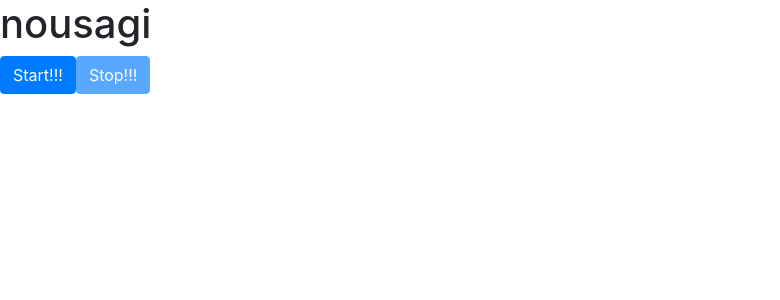
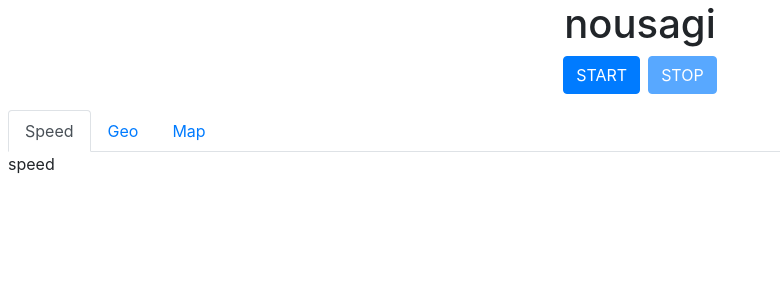
Before and after one commit to uyupun-archive/nousagi, a React (Create React App) app: page / in a window 1280 px wide. Shown: the top 300 px of the page, without its empty margins (0-780 px from the left). Built offline with nearby package versions, Linux system fonts and the light colour scheme.

Commit message:
Fix bug & Modify design

```diff
--- a/package.json
+++ b/package.json
@@ -22,7 +22,7 @@
     "build": "react-scripts build",
     "test": "react-scripts test",
     "eject": "react-scripts eject",
-    "ngrok": "ngrok http 3000"
+    "ext": "ngrok http 3000"
   },
   "eslintConfig": {
     "extends": "react-app"
--- a/src/pages/top/index.tsx
+++ b/src/pages/top/index.tsx
@@ -17,10 +17,8 @@ const Top = () => {
 
   useEffect(() => {
     if (navigator.geolocation) {
-      //Geolocation APIを利用できる環境向けの処理
       setIsGeolocation(true);
     } else {
-      //Geolocation APIを利用できない環境向けの処理
       setIsGeolocation(false);
     }
   }, []);
@@ -28,13 +26,10 @@ const Top = () => {
   if (!isGeolocation) return <Fragment/>;
 
   const start = () => {
-    console.log("Start!!!");
-    if (isGeolocation) {
+    if (!isGeolocation) return;
     setDisabled(true);
-      // navigator.geolocation.getCurrentPosition(success, fail);
     const watchId = navigator.geolocation.watchPosition(success, fail);
     setWatchId(watchId);
-    }
   };
 
   const stop = () => {
@@ -43,7 +38,6 @@ const Top = () => {
   };
 
   const success = (pos: any) => {
-    console.log(pos);
     setLatitudes(pushValue(latitudesRef.current, pos.coords.latitude));
     setLongitudes(pushValue(longitudesRef.current, pos.coords.longitude));
   };
@@ -52,9 +46,9 @@ const Top = () => {
     console.error(error);
     const errorMessage: any = {
       0: "原因不明のエラーが発生しました" ,
-      1: "位置情報の取得が許可されませんでした" ,
-      2: "電波状況などで位置情報が取得できませんでした" ,
-      3: "位置情報の取得に時間がかかり過ぎてタイムアウトしました"
+      1: "位置情報の取得が許可されていません" ,
+      2: "電波状況等の影響で位置情報が取得できませんでした" ,
+      3: "位置情報の取得がタイムアウトしました"
     } ;
     alert(errorMessage[error.code]);
   };
@@ -72,12 +66,40 @@ const Top = () => {
   };
 
   return <div>
-    <h1>nousagi</h1>
-    <button className="btn btn-primary" onClick={() => start()} disabled={disabled}>Start!!!</button>
-    <button className="btn btn-primary" onClick={() => stop()} disabled={!disabled}>Stop!!!</button>
+    <h1 className="text-center">nousagi</h1>
+    <div className="form-group row justify-content-center">
+      <button className="btn btn-primary ml-1 mr-1" onClick={() => start()} disabled={disabled}>START</button>
+      <button className="btn btn-primary ml-1 mr-1" onClick={() => stop()} disabled={!disabled}>STOP</button>
+    </div>
+
+    <div className="ml-2 mr-2">
+      <ul className="nav nav-tabs">
+        <li className="nav-item">
+          <a href="#speed" className="nav-link active" data-toggle="tab">Speed</a>
+        </li>
+        <li className="nav-item">
+          <a href="#geo" className="nav-link" data-toggle="tab">Geo</a>
+        </li>
+        <li className="nav-item">
+          <a href="#map" className="nav-link" data-toggle="tab">Map</a>
+        </li>
+      </ul>
+
+      <div className="tab-content">
+        <div id="speed" className="tab-pane active">
+          <p>speed</p>
           {
             showLocations()
           }
+        </div>
+        <div id="geo" className="tab-pane">
+          <p>geo</p>
+        </div>
+        <div id="map" className="tab-pane">
+          <p>map</p>
+        </div>
+      </div>
+    </div>
   </div>;
 };
 
```
Lines whose indentation alone changed are shown as unchanged.
